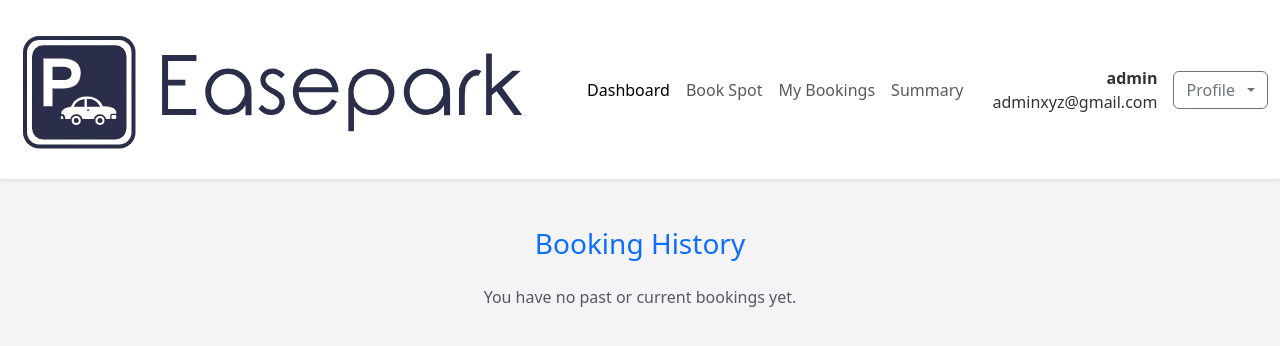
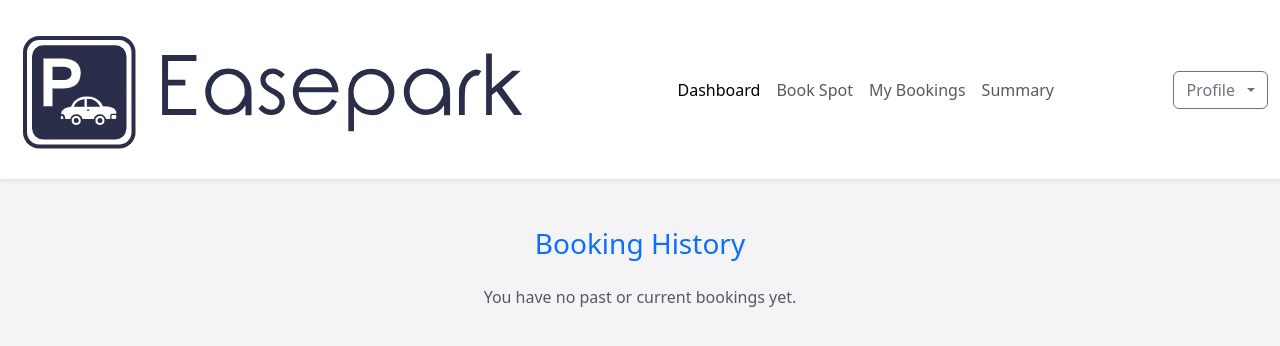
Before and after one commit to 23f3002142/Easepark, a Flask app: page /dashboard/history in a window 1280 px wide. Shown: the top 346 px of the page. Run offline with Flask 3, Linux system fonts and the light colour scheme; a user stored in the database is signed in; data comes from the database, SQL or seed files in the repository; data that the repository does not hold is empty; parts of the project's set-up code (start-up, migrations or seed data) failed here and were passed over.

Commit message:
basic issue sorted

```diff
--- a/templates/user_navbar.html
+++ b/templates/user_navbar.html
@@ -37,12 +37,6 @@
 
         <!-- User info and dropdown -->
         <div class="d-flex align-items-center gap-3">
-          <div class="text-end d-none d-md-block">
-            <div class="fw-semibold">{{ user.username }}</div>
-            <div class="small-muted">{{ user.email }}</div>
-          </div>
-
-
           <div class="dropdown">
             <button class="btn btn-outline-secondary d-flex align-items-center gap-2 dropdown-toggle" id="profileMenu"
               data-bs-toggle="dropdown" aria-expanded="false">
```
Also changed, not shown: README.md.
